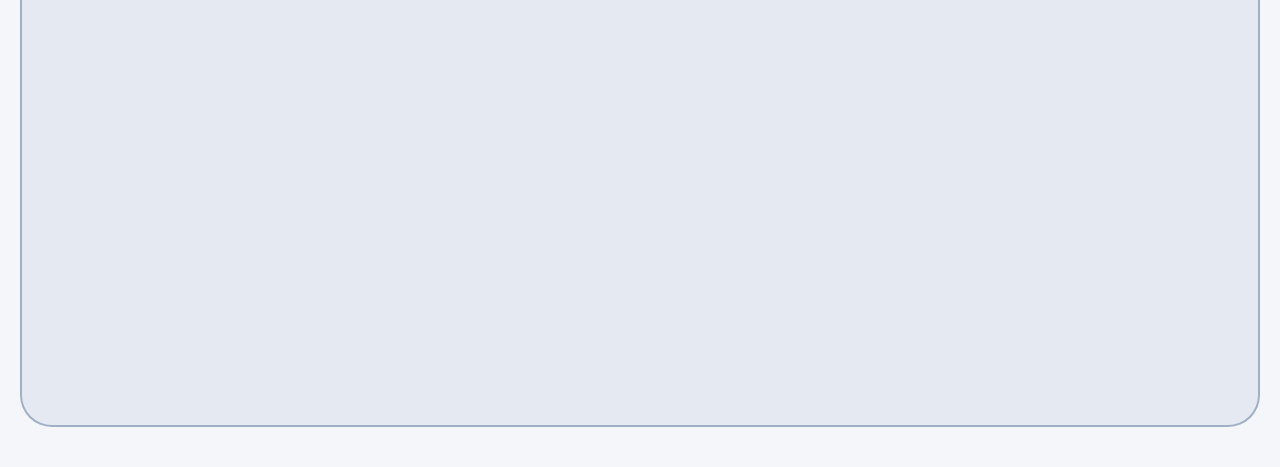
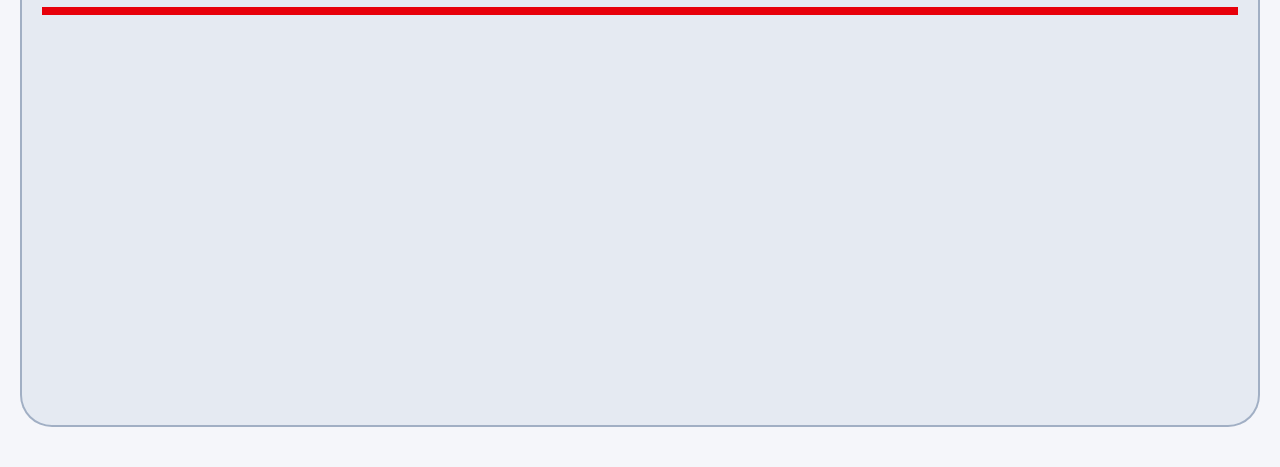
Before and after one commit to Phntme/neko-task, a website with bundled scripts: page index.html in a window 1280 px wide. Shown: the part 333-800 px from the top of the page. Built offline with nearby package versions, Linux system fonts and the light colour scheme.

Commit message:
feat: initial homepage badge

```diff
--- a/index.html
+++ b/index.html
@@ -160,6 +160,10 @@
             <!-- health bar end -->
           </div>
           <!-- homepage progress bar stats end -->
+          <!-- homepage badge
+            streak coins points -->
+          <div class="flex w-full p-1 bg-red-600"></div>
+          <!-- homepage badge end -->
         </div>
         <!-- home end -->
       </div>
```
